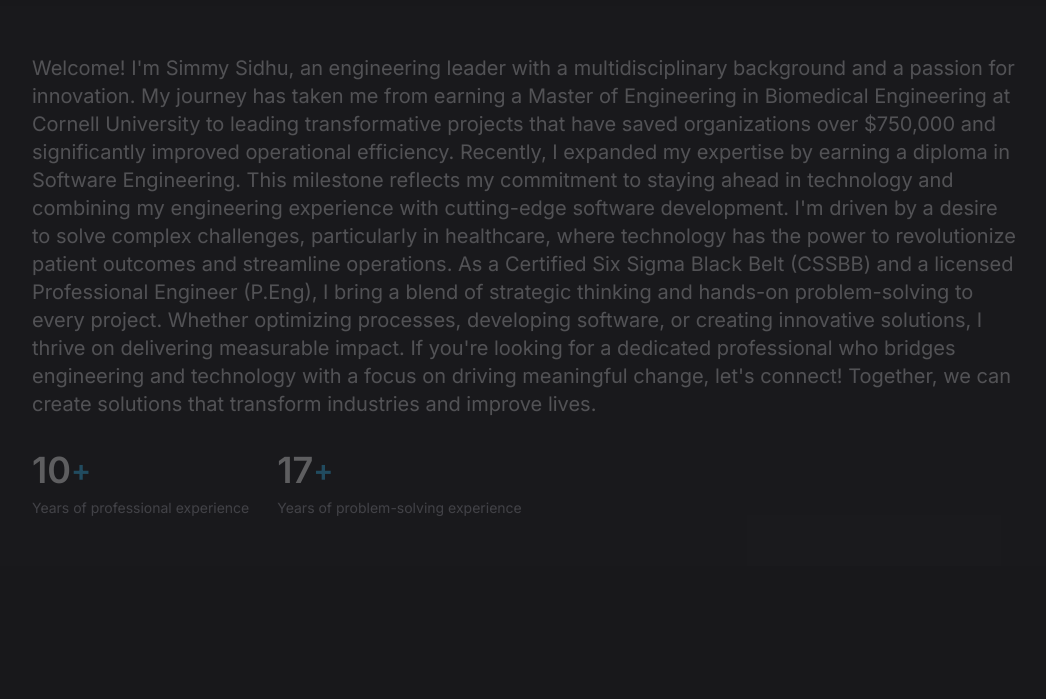
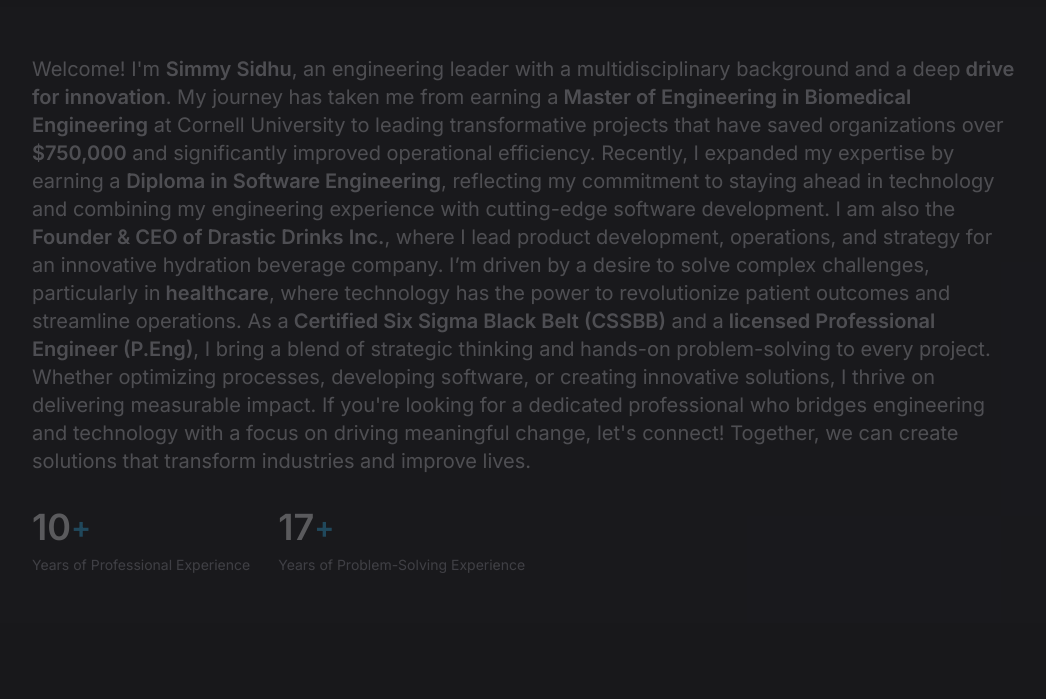
Before and after one commit to simsidhu7/portfolio, a React (Vite) app: page / in a window 1280 px wide. Shown: the part 861-1560 px from the top of the page, without its empty margins (112-1158 px from the left). Built offline with nearby package versions, Linux system fonts and the light colour scheme.

Commit message:
Add most recent project and edit bio

```diff
--- a/src/components/About.jsx
+++ b/src/components/About.jsx
@@ -1,10 +1,10 @@
 const aboutItems = [
   {
-    label: "Years of professional experience",
+    label: "Years of Professional Experience",
     number: 10,
   },
   {
-    label: "Years of problem-solving experience",
+    label: "Years of Problem-Solving Experience",
     number: 17,
   },
 ];
@@ -15,26 +15,33 @@
       <div className="container">
         <div className="bg-zinc-800/50 p-7 rounded-2xl md:p-12 reveal-up">
           <p className="text-zinc-300 mb-4 md:mb-8 md:text-xl md:max-w-[78ch]">
-            Welcome! I'm Simmy Sidhu, an engineering leader with a
-            multidisciplinary background and a passion for innovation. My
-            journey has taken me from earning a Master of Engineering in
-            Biomedical Engineering at Cornell University to leading
-            transformative projects that have saved organizations over $750,000
-            and significantly improved operational efficiency. Recently, I
-            expanded my expertise by earning a diploma in Software Engineering.
-            This milestone reflects my commitment to staying ahead in technology
-            and combining my engineering experience with cutting-edge software
-            development. I'm driven by a desire to solve complex challenges,
-            particularly in healthcare, where technology has the power to
+            Welcome! I'm <strong>Simmy Sidhu</strong>, an engineering leader
+            with a multidisciplinary background and a deep
+            <strong> drive for innovation</strong>. My journey has taken me from
+            earning a
+            <strong> Master of Engineering in Biomedical Engineering</strong> at
+            Cornell University to leading transformative projects that have
+            saved organizations over <strong>$750,000</strong> and significantly
+            improved operational efficiency. Recently, I expanded my expertise
+            by earning a <strong>Diploma in Software Engineering</strong>,
+            reflecting my commitment to staying ahead in technology and
+            combining my engineering experience with cutting-edge software
+            development. I am also the
+            <strong> Founder & CEO of Drastic Drinks Inc.</strong>, where I lead
+            product development, operations, and strategy for an innovative
+            hydration beverage company. I’m driven by a desire to solve complex
+            challenges, particularly in
+            <strong> healthcare</strong>, where technology has the power to
             revolutionize patient outcomes and streamline operations. As a
-            Certified Six Sigma Black Belt (CSSBB) and a licensed Professional
-            Engineer (P.Eng), I bring a blend of strategic thinking and hands-on
-            problem-solving to every project. Whether optimizing processes,
-            developing software, or creating innovative solutions, I thrive on
-            delivering measurable impact. If you're looking for a dedicated
-            professional who bridges engineering and technology with a focus on
-            driving meaningful change, let's connect! Together, we can create
-            solutions that transform industries and improve lives.
+            <strong> Certified Six Sigma Black Belt (CSSBB)</strong> and a
+            <strong> licensed Professional Engineer (P.Eng)</strong>, I bring a
+            blend of strategic thinking and hands-on problem-solving to every
+            project. Whether optimizing processes, developing software, or
+            creating innovative solutions, I thrive on delivering measurable
+            impact. If you're looking for a dedicated professional who bridges
+            engineering and technology with a focus on driving meaningful
+            change, let's connect! Together, we can create solutions that
+            transform industries and improve lives.
           </p>
           <div className="flex flex-wrap items-center gap-4 md:gap-7">
             {aboutItems.map(({ label, number }, key) => (
--- a/src/components/Hero.jsx
+++ b/src/components/Hero.jsx
@@ -30,7 +30,7 @@
         <div className="hidden lg:block">
           <figure className="w-full max-w-[480px] ml-auto">
             <img
-              src="/images/sim.png"
+              src="/images/Sim.png"
               width={656}
               height={800}
               alt="Portrait of Simmy"
--- a/src/components/Review.jsx
+++ b/src/components/Review.jsx
@@ -17,17 +17,18 @@
     name: "Brad Treat",
     company: "Cornell University (Professor/Founder of Start-Ups)",
   },
+
+  {
+    content:
+      "Having worked with Simmy during her time at Baxter, I can say she was a real asset to our team. During her time with us she worked on applying multivariate data analysis (machine learning and data analytics) in our manufacturing processes, which resulted in significant savings. Simmy was also tasked with providing global training on our hardware and software implementation platform. She was always willing to take on new challenges within our group, and was a great partner to the teams she interfaced with. ",
+    name: "Lee Hutson",
+    company: "Baxter Healthcare (Director of Engineering)",
+  },
   {
     content:
       "I’ve had the pleasure of knowing Simrit since 2016, when we both worked at Johnson & Johnson in the Engineering department. Her reliability and the focus on the task at hand would be a valuable asset for any company employing her. As a team member or a leader Simrit earns my highest recommendation!",
     name: "Adrian Stanila",
     company: "Johnson & Johnson (Project Manager)",
-  },
-  {
-    content:
-      "Having worked with Simmy during her time at Baxter, I can say she was a real asset to our team. During her time with us she worked on applying multivariate data analysis (machine learning and data analytics) in our manufacturing processes, which resulted in significant savings. Simmy was also tasked with providing global training on our hardware and software implementation platform. She was always willing to take on new challenges within our group, and was a great partner to the teams she interfaced with. ",
-    name: "Lee Hutson",
-    company: "Baxter Healthcare (Director of Engineering)",
   },
   {
     content:
--- a/src/components/SkillCard.jsx
+++ b/src/components/SkillCard.jsx
@@ -1,5 +1,4 @@
 import PropTypes from "prop-types";
-import Skill from "./Skill";
 
 const SkillCard = ({ imgSrc, label, desc, classes }) => {
   return (
--- a/src/components/Work.jsx
+++ b/src/components/Work.jsx
@@ -1,6 +1,12 @@
 import ProjectCard from "./ProjectCard";
 
 const works = [
+  {
+    imgSrc: "/images/project-3.png",
+    title: "ClassClarity",
+    tags: ["OTPP & Koru 1 Week Hackathon"],
+    projectLink: "https://github.com/simsidhu7/KoruHackathon",
+  },
   {
     imgSrc: "/images/project-1.png",
     title: "SparkWell",
```
Also changed, not shown: public/images/project-3.png (added).
